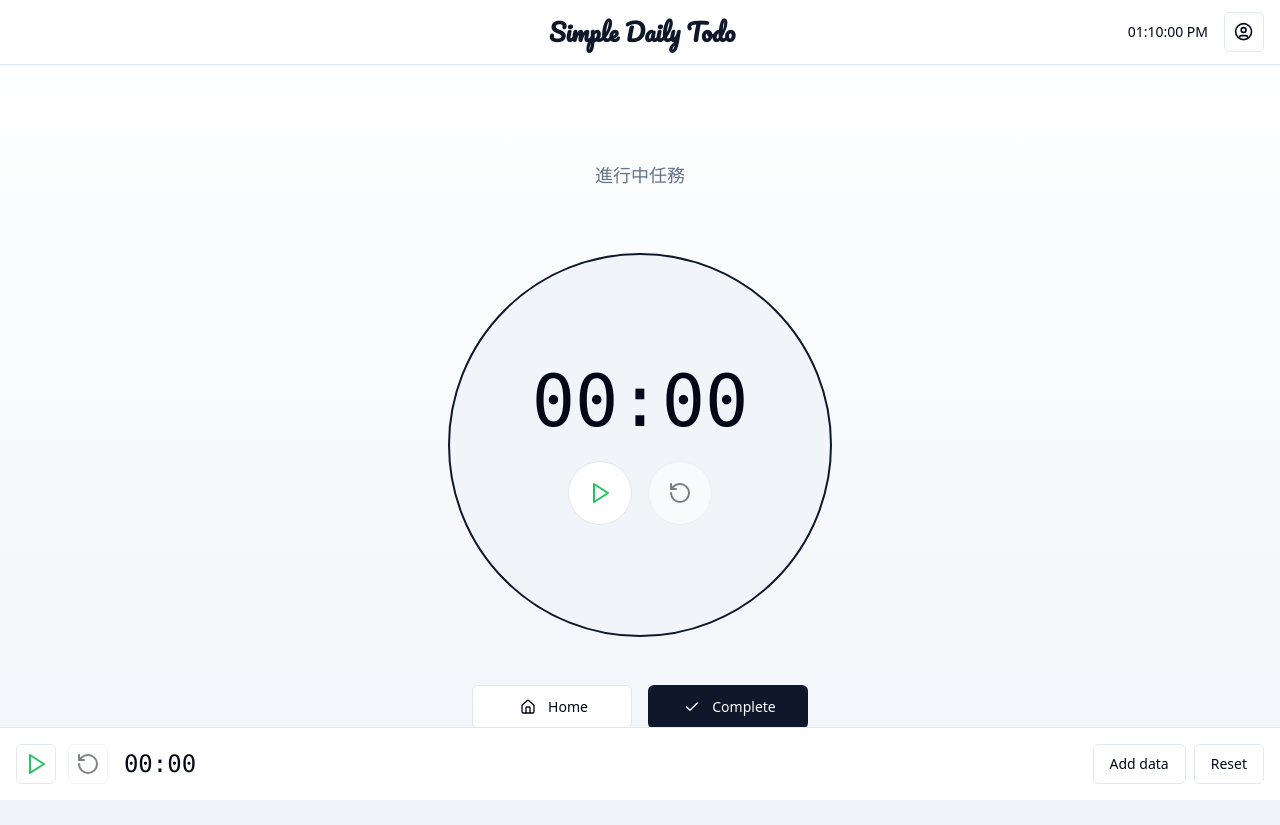
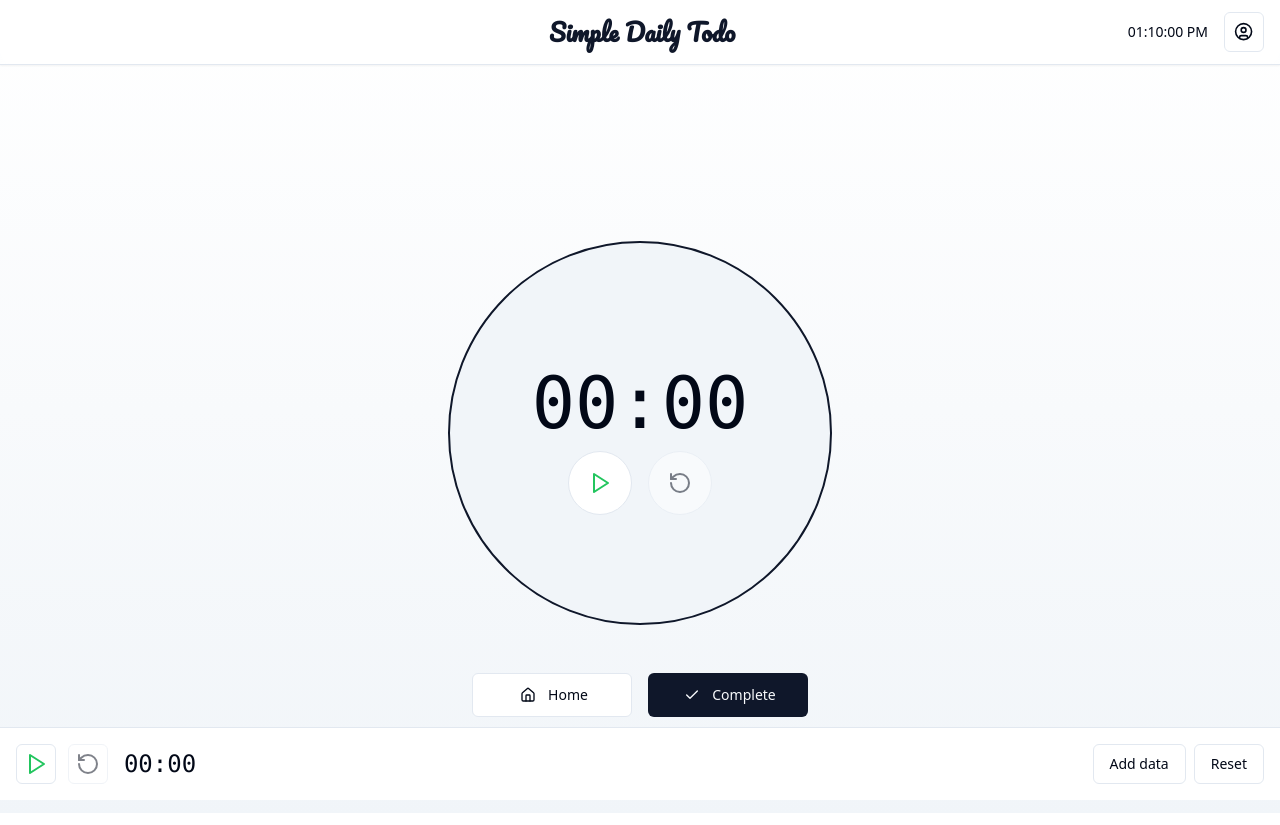
Before and after one commit to Simonlin7972/simple-daily-todo, a React (Vite) app: page /focus in a window 1280 px wide. Built offline with nearby package versions, Linux system fonts and the light colour scheme; the HTML template or start-up script is replaced by a standard one.

Commit message:
tweak timer UI

```diff
--- a/src/pages/FocusPage.tsx
+++ b/src/pages/FocusPage.tsx
@@ -59,15 +59,20 @@ export const FocusPage: React.FC = () => {
   };
 
   return (
-    <div className="flex justify-center mt-24">
+    <div className="flex justify-center mt-12 md:mt-32 mx-6">
       <div className="flex flex-col items-center">
         <div className="flex flex-col items-center mb-12">
-          <span className="text-lg mb-4 text-muted-foreground">進行中任務</span>
-          <span className="text-3xl">{currentTask}</span>
+          {/* 進行中任務文字顯示 */}
+          {currentTask && (
+            <>
+              <span className="text-lg mb-2 text-muted-foreground">進行中任務</span>
+              <span className="text-2xl md:text-3xl">{currentTask}</span>
+            </>
+          )}
         </div>
         {/* 圓形計時器 */}
         <div className="w-96 h-96 rounded-full border-2 bg-muted border-primary flex flex-col items-center justify-center mb-12">
-          <span className="text-7xl font-mono mb-6">{formatTime(time)}</span>
+          <span className="text-7xl font-mono mb-3 mt-4">{formatTime(time)}</span>
 
           {/* 計時器控制按鈕 */}
           <div className="flex space-x-4">
```
